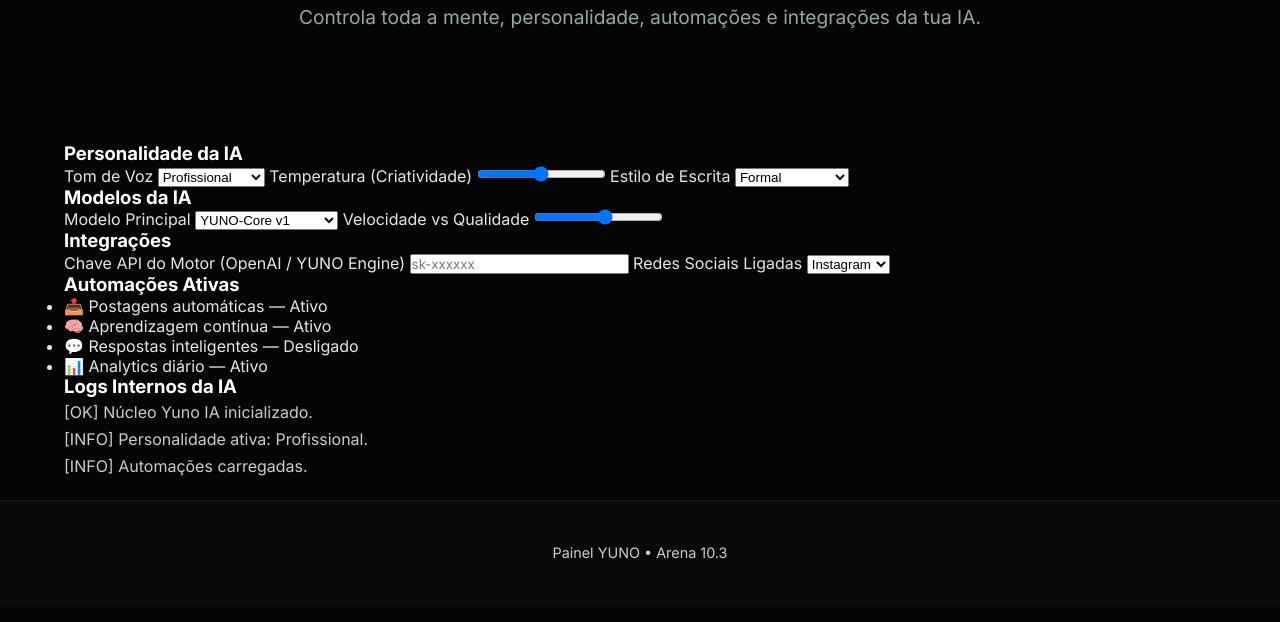
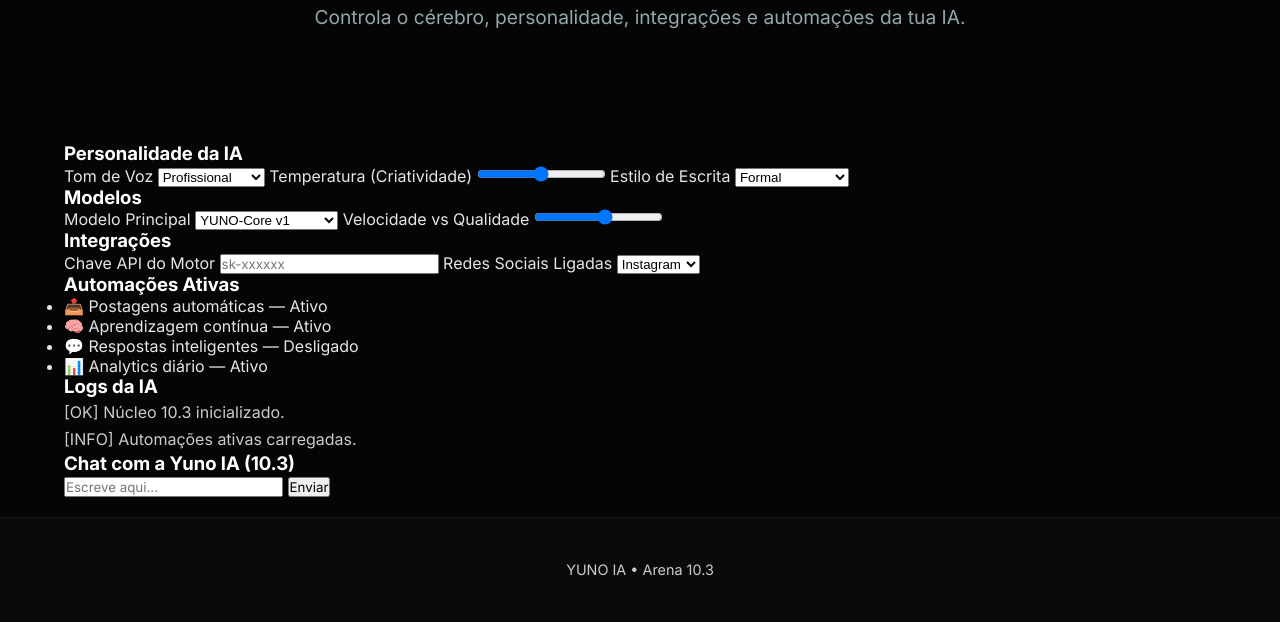
Before and after one commit to tuno-digital/yuno-website, a website: page painel-yuno-ia.html in a window 1280 px wide. Shown: the part 333-955 px from the top of the page. Drawn offline with Linux system fonts and the light colour scheme; files whose address does not match are found by name.

Commit message:
Update painel-yuno-ia.html

```diff
--- a/painel-yuno-ia.html
+++ b/painel-yuno-ia.html
@@ -6,12 +6,12 @@
     <meta charset="utf-8" />
     <meta name="viewport" content="width=device-width,initial-scale=1" />
 
-    <title>Painel YUNO IA • Configuração Avançada • Arena 10.3</title>
-    <meta name="description" content="Configura o núcleo da Yuno IA — personalidade, modelos, integrações, automações e motor interno 10.3.">
+    <title>Painel YUNO IA • Arena 10.3</title>
+    <meta name="description" content="Painel oficial da Yuno IA — controlo do núcleo, personalidade, automações e chat direto com a IA 10.3.">
 
     <!-- SEO 10.3 -->
     <meta property="og:title" content="Painel YUNO IA — Arena 10.3" />
-    <meta property="og:description" content="Acede ao painel interno onde controlas o comportamento e o cérebro da Yuno IA." />
+    <meta property="og:description" content="Controla e testa a Yuno IA em tempo real." />
     <meta property="og:image" content="ativos/img/logos/logo-yuno-completa.png" />
 
     <!-- CSS GLOBAL -->
@@ -26,7 +26,7 @@
 
 <body>
 
-    <!-- NAVBAR 10.3 -->
+    <!-- NAVBAR -->
     <header class="yuno-navbar">
         <div class="nav-container">
             <a href="index.html" class="nav-logo">
@@ -57,7 +57,7 @@
         </div>
     </header>
 
-    <!-- SIDE NAV 10.3 (Lateral Pro) -->
+    <!-- SIDE NAV 10.3 -->
     <div class="side-nav">
         <a href="index.html">🏠</a>
         <a href="yuno-ia.html">🤖</a>
@@ -68,8 +68,8 @@
 
     <!-- HERO -->
     <section class="hero">
-        <h1 class="neon-strong">Painel de Controlo — YUNO IA</h1>
-        <p class="lead">Controla toda a mente, personalidade, automações e integrações da tua IA.</p>
+        <h1 class="neon-strong">Painel YUNO IA 10.3</h1>
+        <p class="lead">Controla o cérebro, personalidade, integrações e automações da tua IA.</p>
     </section>
 
     <!-- PAINEL PRINCIPAL -->
@@ -102,7 +102,7 @@
 
         <!-- MODELOS -->
         <div class="painel-card">
-            <h3 class="neon-text">Modelos da IA</h3>
+            <h3 class="neon-text">Modelos</h3>
 
             <label>Modelo Principal</label>
             <select class="input-select" id="modelSelect">
@@ -119,7 +119,7 @@
         <div class="painel-card">
             <h3 class="neon-text">Integrações</h3>
 
-            <label>Chave API do Motor (OpenAI / YUNO Engine)</label>
+            <label>Chave API do Motor</label>
             <input type="password" class="input-text" id="apiKeyInput" placeholder="sk-xxxxxx">
 
             <label>Redes Sociais Ligadas</label>
@@ -143,31 +143,58 @@
             </ul>
         </div>
 
-        <!-- LOGS -->
+        <!-- LOGS DA IA -->
         <div class="painel-card painel-logs">
-            <h3 class="neon-text">Logs Internos da IA</h3>
+            <h3 class="neon-text">Logs da IA</h3>
             <div class="logs-box" id="logsBox">
-                <p>[OK] Núcleo Yuno IA inicializado.</p>
-                <p>[INFO] Personalidade ativa: Profissional.</p>
-                <p>[INFO] Automações carregadas.</p>
+                <p>[OK] Núcleo 10.3 inicializado.</p>
+                <p>[INFO] Automações ativas carregadas.</p>
+            </div>
+        </div>
+
+        <!-- CHAT IA -->
+        <div class="painel-card painel-chat">
+            <h3 class="neon-text">Chat com a Yuno IA (10.3)</h3>
+
+            <div id="chat" class="chat-box"></div>
+
+            <div class="chat-input-box">
+                <input id="msg" type="text" placeholder="Escreve aqui..." class="chat-input" />
+                <button onclick="sendMessage()" class="chat-btn">Enviar</button>
             </div>
         </div>
 
     </section>
 
-    <!-- FOOTER 10.3 -->
+    <!-- FOOTER -->
     <footer class="footer">
-        <p class="neon-title">Painel YUNO • Arena 10.3</p>
+        <p>YUNO IA • Arena 10.3</p>
     </footer>
 
-    <!-- MOTORES DA IA -->
-    <script src="ativos/js/yuno-ia/core.js"></script>
-    <script src="ativos/js/yuno-ia/actions.js"></script>
-    <script src="ativos/js/yuno-ia/commands.js"></script>
-    <script src="ativos/js/yuno-ia/analytics.js"></script>
-    <script src="ativos/js/yuno-ia/render.js"></script>
+    <!-- JS: CLIENTE IA -->
+    <script type="module">
+        import { yunoSend } from "./ativos/js/yuno-client.js";
 
-    <!-- SITE -->
+        async function sendMessage() {
+            const input = document.getElementById("msg");
+            const chat = document.getElementById("chat");
+
+            const userText = input.value.trim();
+            if (!userText) return;
+
+            chat.innerHTML += `<div class="msg-user"><b>Tu:</b> ${userText}</div>`;
+            input.value = "";
+
+            const resposta = await yunoSend(userText);
+
+            chat.innerHTML += `<div class="msg-yuno"><b>Yuno:</b> ${resposta}</div>`;
+            chat.scrollTop = chat.scrollHeight;
+        }
+
+        window.sendMessage = sendMessage;
+    </script>
+
+    <!-- JS DO SITE -->
     <script src="ativos/js/main.js"></script>
     <script src="ativos/js/ui-effects.js"></script>
 
```
